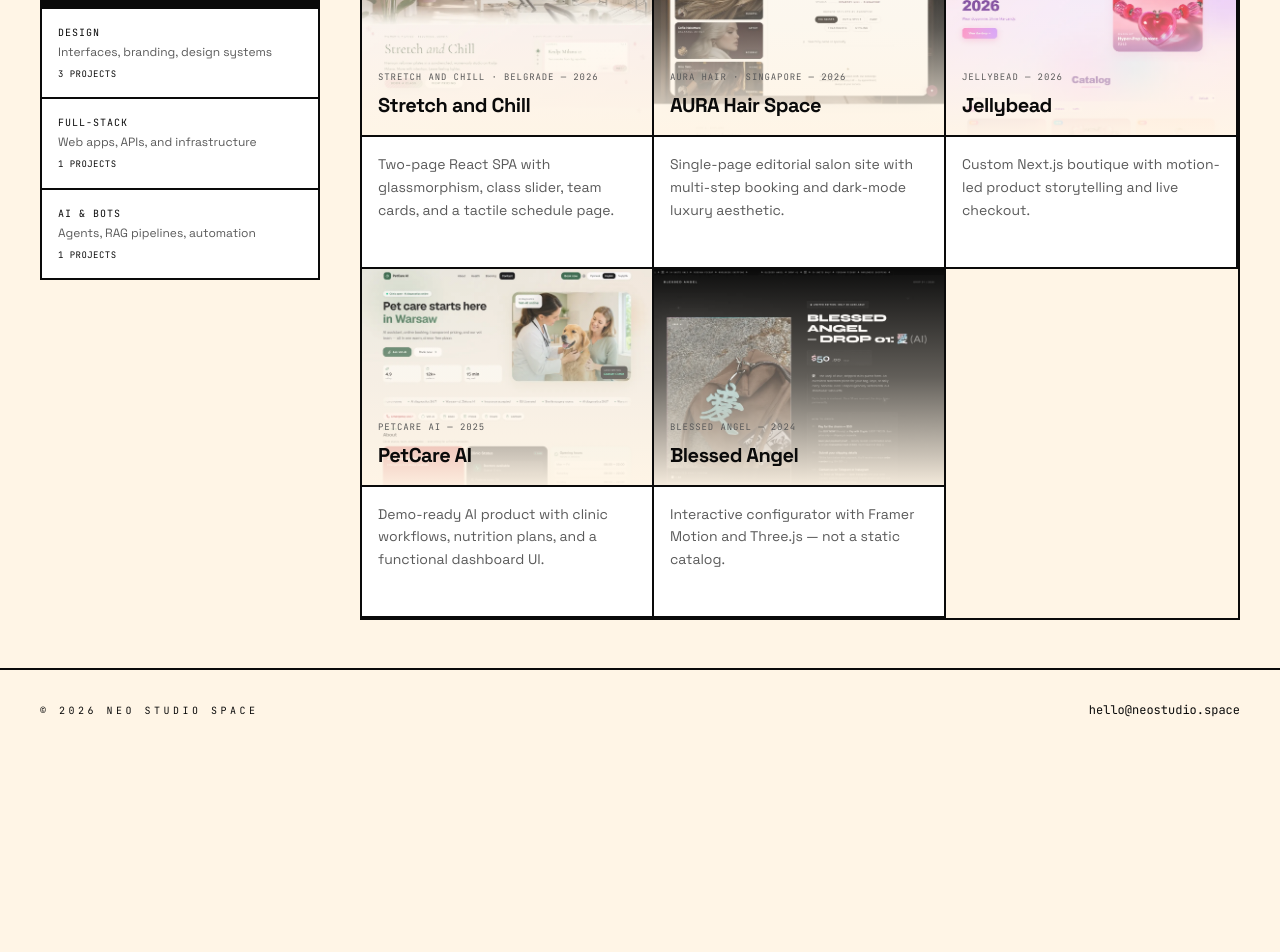
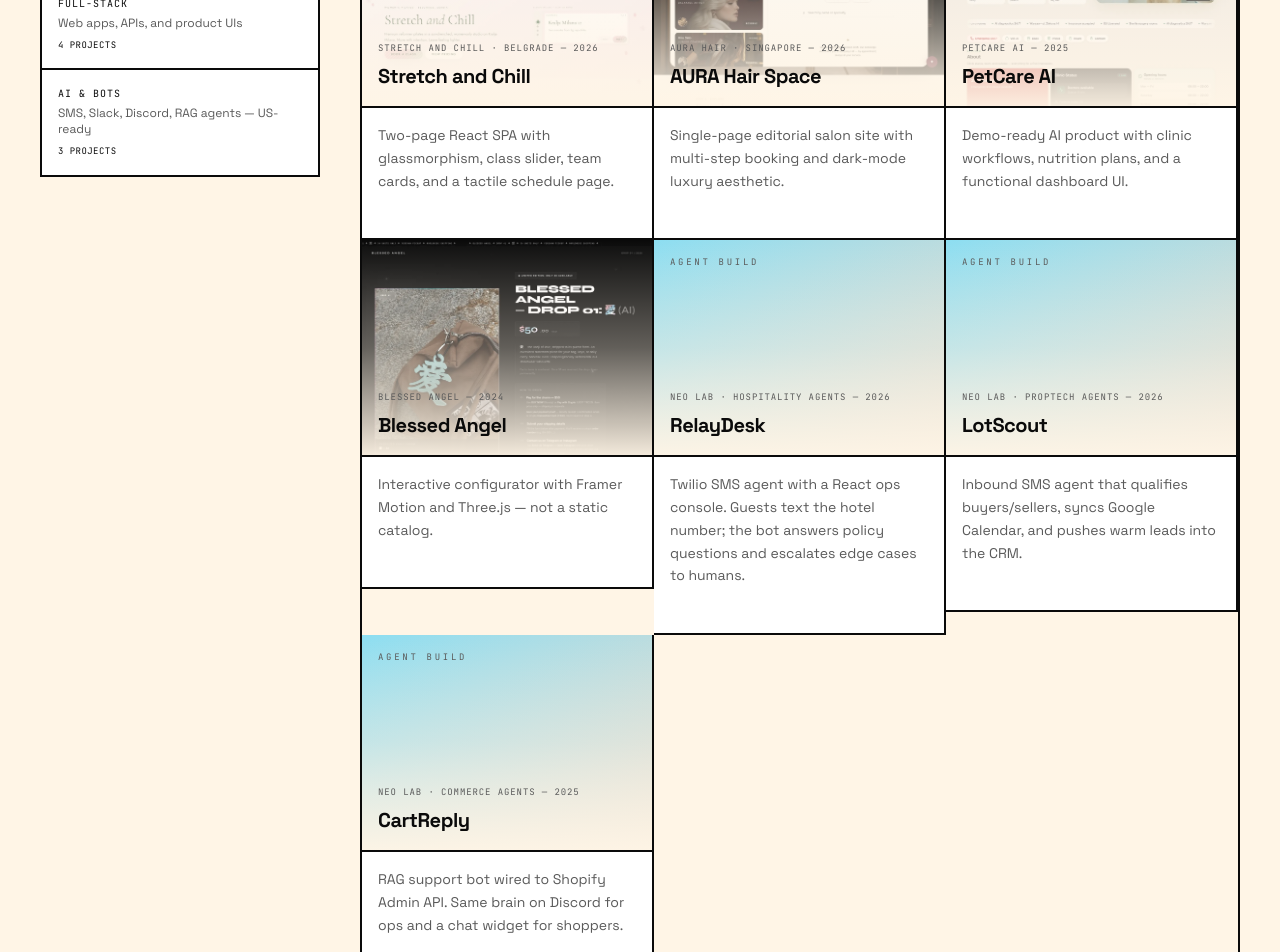
Before and after one commit to davydovavic002-cmyk/portfolioneoagency, a React (Vite) app: page /work in a window 1280 px wide. Shown: the part 500-1452 px from the top of the page. Before the commit the page ends 1250 px from the top, so only its background shows below. Built offline with nearby package versions, Linux system fonts and the light colour scheme.

Commit message:
Restructure Work: Full-Stack + AI/Bots for US market
Drop Design filter and Jellybead. Move live sites to Full-Stack; add RelayDesk, LotScout, and CartReply agent cases (Twilio/SMS, CRM, Shopify) without live iframes yet.

Co-authored-by: Cursor <cursoragent@cursor.com>

```diff
--- a/src/components/portfolio/EditorialGridCard.tsx
+++ b/src/components/portfolio/EditorialGridCard.tsx
@@ -23,6 +23,7 @@ export function EditorialGridCard({ project, index }: EditorialGridCardProps) {
         )}
       >
         <div className="relative aspect-[4/3] overflow-hidden border-b-2 border-page-text bg-page-bg">
+          {project.coverImage ? (
             <img
               src={project.coverImage}
               alt=""
@@ -30,10 +31,27 @@ export function EditorialGridCard({ project, index }: EditorialGridCardProps) {
               decoding="async"
               className="absolute inset-0 h-full w-full object-cover object-top transition-transform duration-500 group-hover:scale-[1.03]"
             />
+          ) : (
+            <div
+              className="absolute inset-0"
+              style={{
+                background:
+                  project.pillar === 'ai'
+                    ? 'linear-gradient(145deg, color-mix(in srgb, var(--theme-accent-2) 45%, var(--theme-bg)), color-mix(in srgb, var(--theme-text) 12%, var(--theme-bg)))'
+                    : 'linear-gradient(145deg, color-mix(in srgb, var(--theme-accent) 30%, var(--theme-bg)), var(--theme-bg))',
+              }}
+              aria-hidden
+            />
+          )}
           <div
             className="absolute inset-0 bg-gradient-to-t from-page-bg/95 via-page-bg/35 to-transparent"
             aria-hidden
           />
+          {!project.coverImage && (
+            <span className="absolute top-4 left-4 font-mono text-[9px] tracking-[0.3em] uppercase text-page-muted">
+              {project.pillar === 'ai' ? 'Agent build' : 'Case study'}
+            </span>
+          )}
           <div className="absolute inset-x-0 bottom-0 p-4">
             <span className="font-mono text-[9px] tracking-widest uppercase text-page-muted">
               {project.client} — {project.year}
--- a/src/data/cases.ts
+++ b/src/data/cases.ts
@@ -1,4 +1,4 @@
-export type CasePillar = 'design' | 'fullstack' | 'ai'
+export type CasePillar = 'fullstack' | 'ai'
 
 export interface CasePillarMeta {
   id: CasePillar
@@ -8,19 +8,14 @@ export interface CasePillarMeta {
 
 export const CASE_PILLARS: CasePillarMeta[] = [
   {
-    id: 'design',
-    label: 'Design',
-    subtitle: 'Interfaces, branding, design systems',
-  },
-  {
     id: 'fullstack',
     label: 'Full-Stack',
-    subtitle: 'Web apps, APIs, and infrastructure',
+    subtitle: 'Web apps, APIs, and product UIs',
   },
   {
     id: 'ai',
     label: 'AI & Bots',
-    subtitle: 'Agents, RAG pipelines, automation',
+    subtitle: 'SMS, Slack, Discord, RAG agents — US-ready',
   },
 ]
 
@@ -35,8 +30,9 @@ export interface CaseStudy {
   duration: string
   team: string
   stack: string[]
-  previewUrl: string
-  coverImage: string
+  /** Live site for iframe preview — omit when not public yet */
+  previewUrl?: string
+  coverImage?: string
   relatedPackageId?: string
   overview: string
   challenge: string
@@ -48,8 +44,9 @@ export const cases: CaseStudy[] = [
   {
     id: 'stretch-and-chill',
     title: 'Stretch and Chill',
-    pillar: 'design',
-    tagline: 'Premium pilates studio site for Belgrade — dreamy aesthetics, magnetic interactions, notebook-style schedule.',
+    pillar: 'fullstack',
+    tagline:
+      'Premium pilates studio site for Belgrade — dreamy aesthetics, magnetic interactions, notebook-style schedule.',
     description:
       'Two-page React SPA with glassmorphism, class slider, team cards, and a tactile schedule page.',
     year: '2026',
@@ -91,8 +88,9 @@ export const cases: CaseStudy[] = [
   {
     id: 'aura-hair',
     title: 'AURA Hair Space',
-    pillar: 'design',
-    tagline: 'Premium Singapore salon — stylist discovery, service menu, diagnostics, and online booking.',
+    pillar: 'fullstack',
+    tagline:
+      'Premium Singapore salon — stylist discovery, service menu, diagnostics, and online booking.',
     description:
       'Single-page editorial salon site with multi-step booking and dark-mode luxury aesthetic.',
     year: '2026',
@@ -132,52 +130,9 @@ export const cases: CaseStudy[] = [
     ],
   },
   {
-    id: 'jewelry-store',
-    title: 'Jellybead',
-    pillar: 'fullstack',
-    tagline: 'Luxury jewelry boutique — typography-led storefront with Stripe and CMS catalog.',
-    description:
-      'Custom Next.js boutique with motion-led product storytelling and live checkout.',
-    year: '2026',
-    client: 'Jellybead',
-    duration: '14–18 days',
-    team: 'NEO Studio SPACE',
-    stack: ['Next.js', 'Stripe', 'Sanity CMS'],
-    previewUrl: 'https://jelly.neostudio.space/',
-    coverImage: '/cases/jewelry-store.webp',
-    relatedPackageId: 'ecommerce-store',
-    overview:
-      'Jellybead needed a luxury storefront that feels bespoke — not a template — with reliable checkout. We delivered a custom Next.js boutique emphasizing typography, micro-interactions, and tactile material perception through the interface.',
-    challenge:
-      'Launch a luxury storefront that feels bespoke — not a template — with reliable checkout.',
-    approach: [
-      {
-        title: 'Boutique UI & motion',
-        body: 'Product pages with micro-interactions and editorial layout — premium feel without clutter.',
-      },
-      {
-        title: 'Commerce stack',
-        body: 'Stripe checkout, cart flow, and CMS-driven catalog so the team can update products without deploys.',
-      },
-      {
-        title: 'Content architecture',
-        body: 'Sanity CMS for categories, product metadata, and campaign-ready landing sections.',
-      },
-      {
-        title: 'E-commerce Store package',
-        body: 'Full store scope: design, implementation, order flow, responsive polish, and production deploy.',
-      },
-    ],
-    outcomes: [
-      'Stripe live payments on custom storefront',
-      'CMS-managed product catalog',
-      'E-commerce Store package · 14–18 day timeline',
-    ],
-  },
-  {
     id: 'petcare-ai',
     title: 'PetCare AI',
-    pillar: 'ai',
+    pillar: 'fullstack',
     tagline: 'Vet clinic ecosystem — diagnostic AI, feed analysis, and clinic-facing dashboard.',
     description:
       'Demo-ready AI product with clinic workflows, nutrition plans, and a functional dashboard UI.',
@@ -220,8 +175,9 @@ export const cases: CaseStudy[] = [
   {
     id: 'blessed-angel',
     title: 'Blessed Angel',
-    pillar: 'design',
-    tagline: 'Premium accessory configurator — 3D-inspired UX, brand visuals, checkout-ready flows.',
+    pillar: 'fullstack',
+    tagline:
+      'Premium accessory configurator — 3D-inspired UX, brand visuals, checkout-ready flows.',
     description:
       'Interactive configurator with Framer Motion and Three.js — not a static catalog.',
     year: '2024',
@@ -260,6 +216,134 @@ export const cases: CaseStudy[] = [
       '10–14 day timeline from scope to launch',
     ],
   },
+
+  // ——— AI & Bots (US-market oriented; live demos coming) ———
+  {
+    id: 'relaydesk',
+    title: 'RelayDesk',
+    pillar: 'ai',
+    tagline:
+      'SMS + staff inbox AI for US boutique hotels — guest FAQs, late checkout, and local recommendations in under 60 seconds.',
+    description:
+      'Twilio SMS agent with a React ops console. Guests text the hotel number; the bot answers policy questions and escalates edge cases to humans.',
+    year: '2026',
+    client: 'NEO Lab · Hospitality agents',
+    duration: '10–14 days',
+    team: 'NEO Studio SPACE',
+    stack: ['Twilio SMS', 'OpenAI', 'FastAPI', 'React', 'Postgres'],
+    relatedPackageId: 'ai-core-mvp',
+    overview:
+      'US boutique hotels still lose evenings to repetitive texts: parking, wifi, late checkout, “what’s open nearby?”. RelayDesk is an SMS concierge that knows the property playbook, answers in brand voice, and routes sticky cases into a shared staff inbox with suggested replies.',
+    challenge:
+      'Front desks drown in after-hours SMS. Chat widgets don’t travel with guests who already have the hotel number saved.',
+    approach: [
+      {
+        title: 'Property knowledge pack',
+        body: 'Ingest house rules, amenity hours, and neighborhood tips into a RAG store — one source of truth per property.',
+      },
+      {
+        title: 'Twilio SMS conversation layer',
+        body: 'Threaded guest numbers, quiet hours, and safe fallbacks when confidence is low — no hallucinated policies.',
+      },
+      {
+        title: 'Staff inbox console',
+        body: 'React ops UI: live threads, handoff queue, and one-click “take over” without the guest switching channels.',
+      },
+      {
+        title: 'US-ready ops defaults',
+        body: 'Timezone-aware quiet hours, English-first copy templates, and webhook logging built for multi-property portfolios.',
+      },
+    ],
+    outcomes: [
+      'Guest texts answered in under a minute for routine asks',
+      'Human handoff without losing thread context',
+      'Playbook that clones across properties with new knowledge packs',
+    ],
+  },
+  {
+    id: 'lotscout',
+    title: 'LotScout',
+    pillar: 'ai',
+    tagline:
+      'Real-estate lead qualifier over SMS for US brokerages — budgets, timelines, and showing slots without burning agent hours.',
+    description:
+      'Inbound SMS agent that qualifies buyers/sellers, syncs Google Calendar, and pushes warm leads into the CRM.',
+    year: '2026',
+    client: 'NEO Lab · PropTech agents',
+    duration: '12–16 days',
+    team: 'NEO Studio SPACE',
+    stack: ['Twilio', 'OpenAI', 'Google Calendar API', 'Node.js', 'HubSpot'],
+    relatedPackageId: 'ai-core-mvp',
+    overview:
+      'Most US listing ads dump cold traffic onto phone numbers. LotScout greets new leads on SMS, runs a short qualification script (budget, pre-approval, timeline, preferred zip), books a showing into the agent’s calendar, and only wakes a human when the lead is hot.',
+    challenge:
+      'Agents lose evenings to “just looking” texts. Speed-to-lead wins deals — but scripts and CRM hygiene break when volume spikes.',
+    approach: [
+      {
+        title: 'Qualification graph',
+        body: 'Structured conversation states for buyer vs seller paths — no free-form rabbit holes, clear exit criteria.',
+      },
+      {
+        title: 'Calendar + CRM sync',
+        body: 'Google Calendar booking with buffer times; HubSpot/Realtor.com-ready lead write with tags and source tracking.',
+      },
+      {
+        title: 'Spam & compliance gates',
+        body: 'STOP handling, quiet hours, and rate limits aligned with US SMS expectations — opt-outs actually opt out.',
+      },
+      {
+        title: 'Agent digest',
+        body: 'Morning Slack/email summary of warm leads and missed handoffs so the team starts ahead, not behind the phone.',
+      },
+    ],
+    outcomes: [
+      'Cold traffic filtered before it hits agent phones',
+      'Showings booked without back-and-forth phone tag',
+      'CRM notes that agents actually trust',
+    ],
+  },
+  {
+    id: 'cartreply',
+    title: 'CartReply',
+    pillar: 'ai',
+    tagline:
+      'Shopify support agent for US DTC brands — order status, returns, and sizing via Discord + on-site chat, grounded in store data.',
+    description:
+      'RAG support bot wired to Shopify Admin API. Same brain on Discord for ops and a chat widget for shoppers.',
+    year: '2025',
+    client: 'NEO Lab · Commerce agents',
+    duration: '10–14 days',
+    team: 'NEO Studio SPACE',
+    stack: ['Shopify Admin API', 'OpenAI', 'Discord.js', 'Next.js', 'pgvector'],
+    relatedPackageId: 'ai-core-mvp',
+    overview:
+      'US DTC brands burn support seats on “where’s my order?” and size charts. CartReply answers from live Shopify orders + a product RAG index, offers return labels when policy allows, and escalates billing/legal edge cases to humans with a full transcript.',
+    challenge:
+      'Intercom macros drift from the real catalog. Discord is where ops hangs out — shoppers are on the storefront. Two channels, zero shared memory.',
+    approach: [
+      {
+        title: 'Shopify-grounded answers',
+        body: 'Order lookup by email/order number with live tracking links — no guessed ETAs.',
+      },
+      {
+        title: 'Dual surface',
+        body: 'Discord bot for the ops channel + embeddable Next.js chat widget for the storefront, one tool layer underneath.',
+      },
+      {
+        title: 'Returns playbook',
+        body: 'Policy-aware return windows and SKU exceptions; when automatic is unsafe, draft a human reply instead of guessing.',
+      },
+      {
+        title: 'Eval harness',
+        body: 'Golden-question set for sizing, shipping, and refund scenarios so updates don’t quietly regress support quality.',
+      },
+    ],
+    outcomes: [
+      'Routine WISMO tickets deflected without losing tone',
+      'Ops team gets Discord alerts only on escalations',
+      'One knowledge base feeding storefront + internal chat',
+    ],
+  },
 ]
 
 export function getCaseById(id: string): CaseStudy | undefined {
--- a/src/data/seo.ts
+++ b/src/data/seo.ts
@@ -14,7 +14,7 @@ export const STATIC_ROUTE_SEO: RouteSeo[] = [
   {
     path: '/work',
     title: 'Work',
-    description: 'Selected full-stack, design, and AI projects from NEO STUDIO SPACE.',
+    description: 'Selected full-stack products and US-ready AI/bot systems from NEO STUDIO SPACE.',
   },
   {
     path: '/studio',
--- a/src/pages/CaseDetailPage.tsx
+++ b/src/pages/CaseDetailPage.tsx
@@ -72,6 +72,7 @@ export function CaseDetailPage({ caseId }: CaseDetailPageProps) {
           </div>
         </header>
 
+        {project.previewUrl ? (
           <section
             className="border-b-2 border-page-text"
             style={{
@@ -90,6 +91,16 @@ export function CaseDetailPage({ caseId }: CaseDetailPageProps) {
               </motion.div>
             </div>
           </section>
+        ) : (
+          <section className="border-b-2 border-page-text bg-page-bg px-4 py-10 md:px-10">
+            <div className="mx-auto max-w-[900px] rounded-2xl bg-page-surface/80 px-6 py-8 text-center ring-1 ring-page-text/10">
+              <p className="text-sm font-medium text-page-text">Interactive demo coming soon</p>
+              <p className="mt-2 text-sm text-page-muted">
+                Architecture and outcomes below — live staging URL ships with the next client build.
+              </p>
+            </div>
+          </section>
+        )}
 
         <div className="mx-auto max-w-[900px] px-4 py-12 md:px-10 md:py-16">
           <motion.section
@@ -190,6 +201,7 @@ export function CaseDetailPage({ caseId }: CaseDetailPageProps) {
             >
               Start a similar project
             </Link>
+            {project.previewUrl && (
               <a
                 href={project.previewUrl}
                 target="_blank"
@@ -198,6 +210,7 @@ export function CaseDetailPage({ caseId }: CaseDetailPageProps) {
               >
                 Open preview ↗
               </a>
+            )}
             <Link
               to="/work"
               className="font-mono text-[10px] tracking-widest uppercase text-page-muted underline-offset-4 hover:text-page-text hover:underline"
--- a/src/pages/CasesPage.tsx
+++ b/src/pages/CasesPage.tsx
@@ -30,16 +30,15 @@ export function CasesPage() {
       <Seo
         title="Work"
         path="/work"
-        description="Selected full-stack, design, and AI projects from NEO STUDIO SPACE."
+        description="Selected full-stack products and US-ready AI/bot systems from NEO STUDIO SPACE."
       />
       <section className="border-b-2 border-page-text px-4 py-14 md:px-10">
         <div className="mx-auto max-w-[1600px]">
           <span className="font-mono text-[10px] tracking-[0.35em] uppercase">Work</span>
           <h1 className="mt-3 text-4xl font-bold tracking-tight md:text-6xl">Projects we built from scratch</h1>
           <p className="mt-4 max-w-2xl text-base leading-relaxed text-page-muted md:text-lg">
-            Each one scoped individually — no template rebuilds. Pick a category or browse everything
-            below; every card opens a full write-up of what the client needed, how we approached it,
-            and what shipped.
+            Full-stack product builds and AI agents scoped for real ops — SMS, Slack, Discord, and
+            the storefront. Pick a category or browse everything.
           </p>
         </div>
       </section>
```
Also changed, not shown: 1 other file (tests, documents, lock files or other folders). Lines whose indentation alone changed are shown as unchanged.
